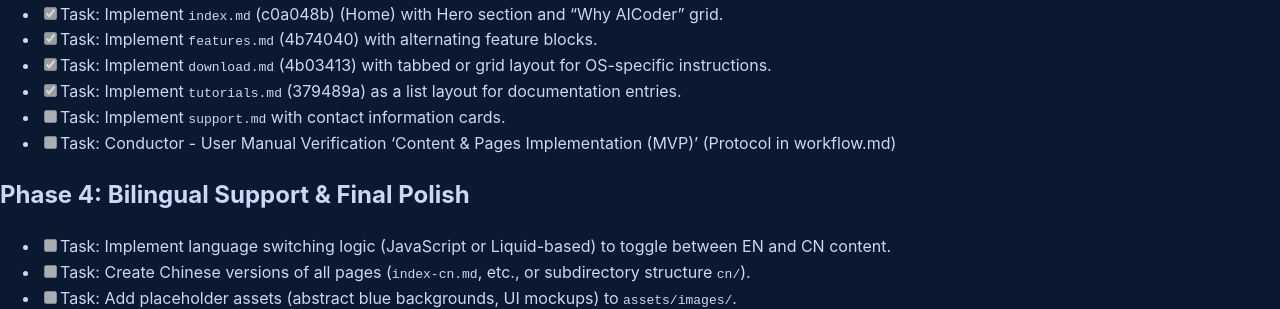
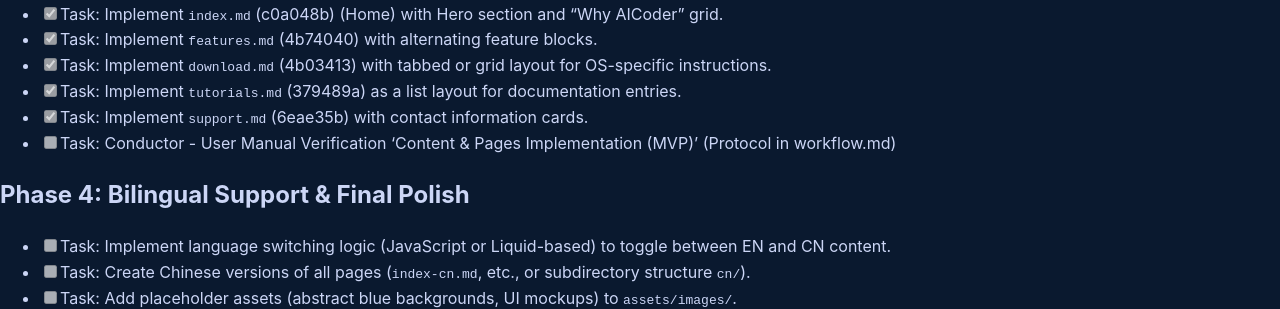
Before and after one commit to rapidaicoder/rapidaicoder.github.io, a Jekyll site: the page built from conductor/tracks/initial_setup_20260103/plan.md, in a window 1280 px wide and 1138 px high. Shown: the part 636-945 px from the top of the window. Built offline with Jekyll 4.4.1, drawn with Linux system fonts in a browser that asks for light colours; our own code applies the rules of GitHub Pages for plain Markdown files; a script that is not in the unit is left out.

Commit message:
conductor(plan): Mark task 'Implement support page' as complete

```diff
--- a/conductor/tracks/initial_setup_20260103/plan.md
+++ b/conductor/tracks/initial_setup_20260103/plan.md
@@ -19,7 +19,7 @@
 - [x] Task: Implement `features.md` (4b74040) with alternating feature blocks.
 - [x] Task: Implement `download.md` (4b03413) with tabbed or grid layout for OS-specific instructions.
 - [x] Task: Implement `tutorials.md` (379489a) as a list layout for documentation entries.
-- [ ] Task: Implement `support.md` with contact information cards.
+- [x] Task: Implement `support.md` (6eae35b) with contact information cards.
 - [ ] Task: Conductor - User Manual Verification 'Content & Pages Implementation (MVP)' (Protocol in workflow.md)
 
 ## Phase 4: Bilingual Support & Final Polish
```
